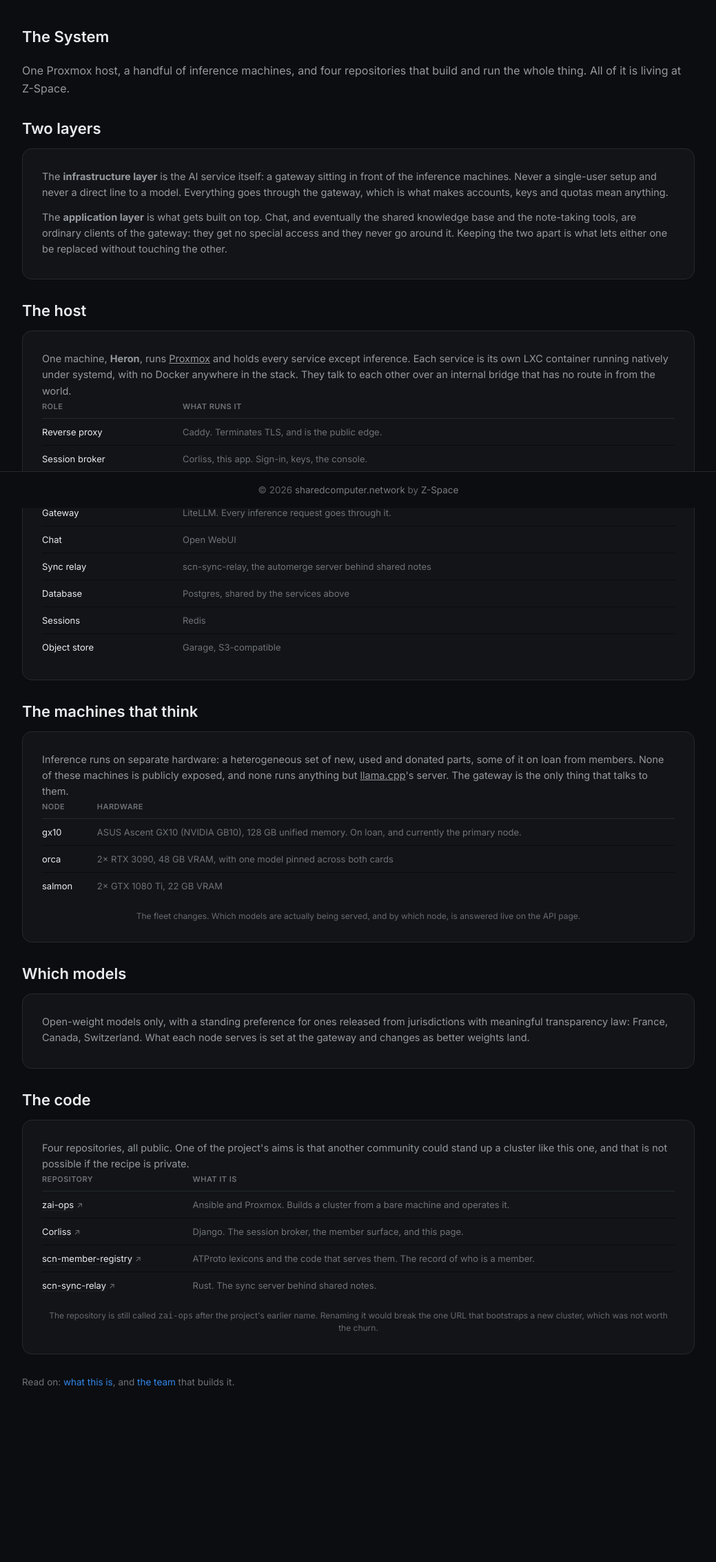
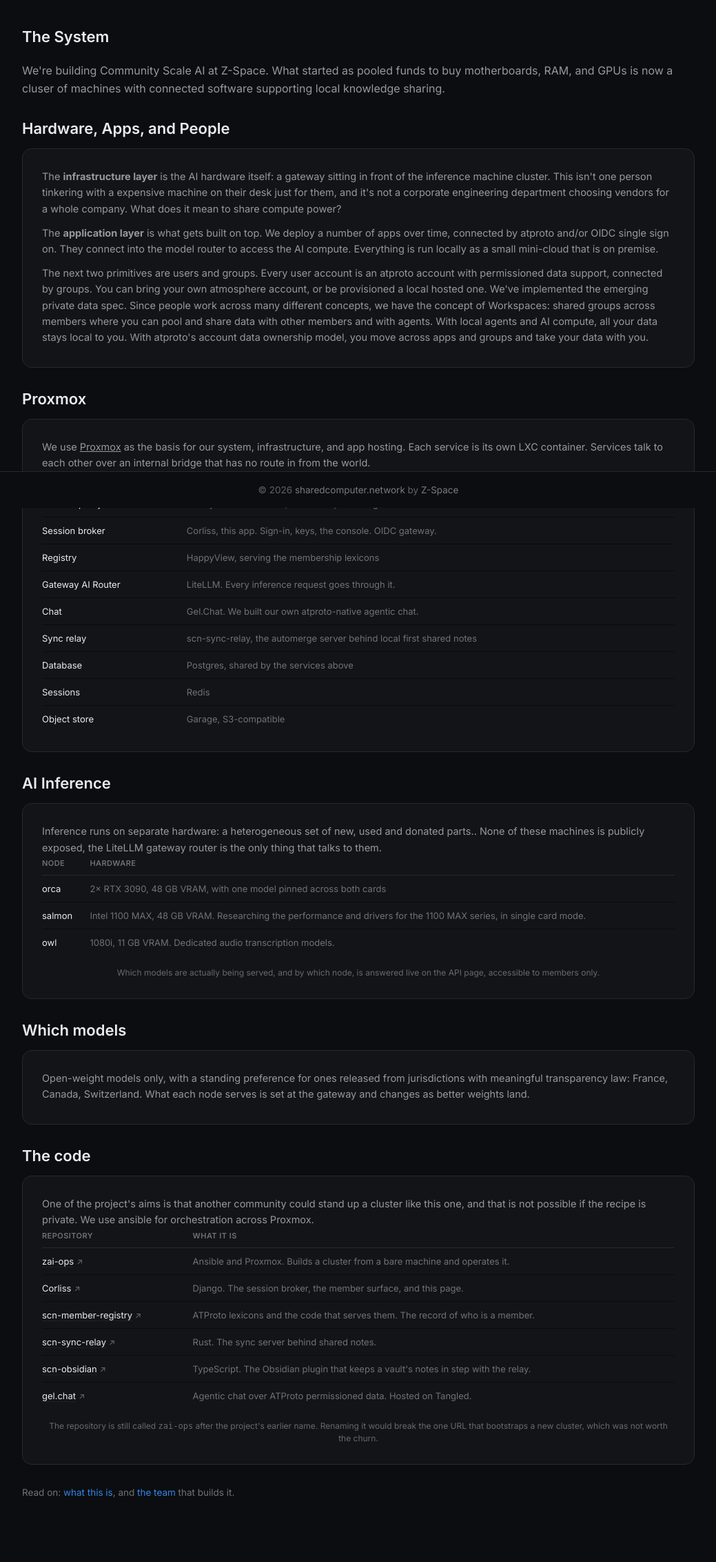
Before and after one commit to Z-Space-Society/Corliss, a Django app: template corliss/templates/about_system.html in a window 1280 px wide. Shown: the part 64-2328 px from the top of the page at 69% size, without its empty margins (120-1159 px from the left). Before the commit the page ends 2075 px from the top, so only its background shows below. Run offline with Django 5.2, Linux system fonts and the light colour scheme; the template is opened without the code that fills it, so the values that code supplies are empty.

Commit message:
Added supporters page, copy edits across all pages, added Pouria to listed team.

```diff
--- a/corliss/static/css/base.css
+++ b/corliss/static/css/base.css
@@ -1011,6 +1011,41 @@ a.btn-primary {
   margin: 0 0 4px;
 }
 
+/* A sponsor's mark where a person's face would be. The artwork is dark, drawn
+   for a light page, so it sits on a white plate inside the dark card rather
+   than being recoloured: a brand mark is theirs, not ours to edit. Fixed size,
+   like the avatars, so a late-arriving image cannot move the paragraph under
+   it. */
+.about-person__logo {
+  width: 200px;
+  height: 69px;
+  padding: 14px 16px;
+  object-fit: contain;
+  background: #fff;
+  border: 1px solid var(--border);
+  border-radius: 12px;
+  flex-shrink: 0;
+}
+
+/* A short list inside an about card: funding members, donations. Same measure
+   and rhythm as .page-text, with bullets and a heavier lead-in. */
+.about-list {
+  margin: 12px 0 0;
+  padding-left: 20px;
+  font-size: 14.5px;
+  line-height: 1.6;
+  color: var(--text-secondary);
+}
+
+.about-list li + li {
+  margin-top: 8px;
+}
+
+.about-list strong {
+  color: var(--text);
+  font-weight: 600;
+}
+
 /* The people are cards in a row with no section title between them, so the
    first one needs the gap the title used to provide. */
 .about-lead + .card {
--- a/corliss/templates/about_system.html
+++ b/corliss/templates/about_system.html
@@ -22,32 +22,25 @@ worth wiring up for.
 <div class="account-view about-view">
   <h1>The System</h1>
 
-  <p class="page-text about-lead">One Proxmox host, a handful of inference
-  machines, and four repositories that build and run the whole thing. All of it
-  is living at Z-Space.</p>
+  <p class="page-text about-lead">We're building Community Scale AI at Z-Space. What started as pooled funds to buy motherboards, RAM, and GPUs is now a cluser of machines with connected software supporting local knowledge sharing.</p>
 
-  <h2 class="section-title">Two layers</h2>
+  <h2 class="section-title">Hardware, Apps, and People</h2>
   <div class="card">
     <p class="page-text">The <strong>infrastructure layer</strong> is the AI
-    service itself: a gateway sitting in front of the inference machines. Never
-    a single-user setup and never a direct line to a model. Everything goes
-    through the gateway, which is what makes accounts, keys and quotas mean
-    anything.</p>
+    hardware itself: a gateway sitting in front of the inference machine cluster. This isn't one person tinkering with a expensive machine on their desk just for them, and it's not a corporate engineering department choosing vendors for a whole company. What does it mean to share compute power?</p>
 
     <p class="page-text">The <strong>application layer</strong> is what gets
-    built on top. Chat, and eventually the shared knowledge base and the
-    note-taking tools, are ordinary clients of the gateway: they get no special
-    access and they never go around it. Keeping the two apart is what lets
-    either one be replaced without touching the other.</p>
+    built on top. We deploy a number of apps over time, connected by atproto and/or OIDC single sign on. They connect into the model router to access the AI compute. Everything is run locally as a small mini-cloud that is on premise.</p>
+
+    <p class="page-text">The next two primitives are users and groups. Every user account is an atproto account with permissioned data support, connected by groups. You can bring your own atmosphere account, or be provisioned a local hosted one. We've implemented the emerging private data spec. Since people work across many different concepts, we have the concept of Workspaces: shared groups across members where you can pool and share data with other members and with agents. With local agents and AI compute, all your data stays local to you. With atproto's account data ownership model, you move across apps and groups and take your data with you.</p>
   </div>
 
-  <h2 class="section-title">The host</h2>
+  <h2 class="section-title">Proxmox</h2>
   <div class="card">
-    <p class="page-text">One machine, <strong>Heron</strong>, runs
+    <p class="page-text">We use
     <a href="https://www.proxmox.com/" target="_blank" rel="noopener">Proxmox</a>
-    and holds every service except inference. Each service is its own LXC
-    container running natively under systemd, with no Docker anywhere in the
-    stack. They talk to each other over an internal bridge that has no route in
+    as the basis for our system, infrastructure, and app hosting. Each service is its own LXC
+    container. Services talk to each other over an internal bridge that has no route in
     from the world.</p>
 
     <div class="table-scroll">
@@ -65,23 +58,23 @@ worth wiring up for.
           </tr>
           <tr>
             <td>Session broker</td>
-            <td class="data-table__muted">Corliss, this app. Sign-in, keys, the console.</td>
+            <td class="data-table__muted">Corliss, this app. Sign-in, keys, the console. OIDC gateway.</td>
           </tr>
           <tr>
             <td>Registry</td>
             <td class="data-table__muted">HappyView, serving the membership lexicons</td>
           </tr>
           <tr>
-            <td>Gateway</td>
+            <td>Gateway AI Router</td>
             <td class="data-table__muted">LiteLLM. Every inference request goes through it.</td>
           </tr>
           <tr>
             <td>Chat</td>
-            <td class="data-table__muted">Open WebUI</td>
+            <td class="data-table__muted">Gel.Chat. We built our own atproto-native agentic chat.</td>
           </tr>
           <tr>
             <td>Sync relay</td>
-            <td class="data-table__muted">scn-sync-relay, the automerge server behind shared notes</td>
+            <td class="data-table__muted">scn-sync-relay, the automerge server behind local first shared notes</td>
           </tr>
           <tr>
             <td>Database</td>
@@ -100,13 +93,11 @@ worth wiring up for.
     </div>
   </div>
 
-  <h2 class="section-title">The machines that think</h2>
+  <h2 class="section-title">AI Inference</h2>
   <div class="card">
     <p class="page-text">Inference runs on separate hardware: a heterogeneous
-    set of new, used and donated parts, some of it on loan from members. None of
-    these machines is publicly exposed, and none runs anything but
-    <a href="https://github.com/ggml-org/llama.cpp" target="_blank" rel="noopener">llama.cpp</a>'s
-    server. The gateway is the only thing that talks to them.</p>
+    set of new, used and donated parts.. None of
+    these machines is publicly exposed, the LiteLLM gateway router is the only thing that talks to them.</p>
 
     <div class="table-scroll">
       <table class="data-table">
@@ -118,23 +109,23 @@ worth wiring up for.
         </thead>
         <tbody>
           <tr>
-            <td>gx10</td>
-            <td class="data-table__muted">ASUS Ascent GX10 (NVIDIA GB10), 128&nbsp;GB unified memory. On loan, and currently the primary node.</td>
-          </tr>
-          <tr>
             <td>orca</td>
             <td class="data-table__muted">2&times; RTX 3090, 48&nbsp;GB VRAM, with one model pinned across both cards</td>
           </tr>
           <tr>
             <td>salmon</td>
-            <td class="data-table__muted">2&times; GTX 1080 Ti, 22&nbsp;GB VRAM</td>
+            <td class="data-table__muted">Intel 1100 MAX, 48&nbsp;GB VRAM. Researching the performance and drivers for the 1100 MAX series, in single card mode.</td>
+          </tr>
+          <tr>
+            <td>owl</td>
+            <td class="data-table__muted">1080i, 11&nbsp;GB VRAM. Dedicated audio transcription models.</td>
           </tr>
         </tbody>
       </table>
     </div>
 
-    <p class="hint-text">The fleet changes. Which models are actually being
-    served, and by which node, is answered live on the API page.</p>
+    <p class="hint-text">Which models are actually being
+    served, and by which node, is answered live on the API page, accessible to members only.</p>
   </div>
 
   <h2 class="section-title">Which models</h2>
@@ -147,9 +138,9 @@ worth wiring up for.
 
   <h2 class="section-title">The code</h2>
   <div class="card">
-    <p class="page-text">Four repositories, all public. One of the project's
+    <p class="page-text">One of the project's
     aims is that another community could stand up a cluster like this one, and
-    that is not possible if the recipe is private.</p>
+    that is not possible if the recipe is private. We use ansible for orchestration across Proxmox.</p>
 
     <div class="table-scroll">
       <table class="data-table">
@@ -184,6 +175,18 @@ worth wiring up for.
                    target="_blank" rel="noopener">scn-sync-relay</a></td>
             <td class="data-table__muted">Rust. The sync server behind shared notes.</td>
           </tr>
+          <tr>
+            <td><a class="handle-link handle-link--out"
+                   href="https://github.com/Z-Space-Society/scn-obsidian"
+                   target="_blank" rel="noopener">scn-obsidian</a></td>
+            <td class="data-table__muted">TypeScript. The Obsidian plugin that keeps a vault's notes in step with the relay.</td>
+          </tr>
+          <tr>
+            <td><a class="handle-link handle-link--out"
+                   href="https://tangled.org/scnorg.tngl.sh/gel.chat"
+                   target="_blank" rel="noopener">gel.chat</a></td>
+            <td class="data-table__muted">Agentic chat over ATProto permissioned data. Hosted on Tangled.</td>
+          </tr>
         </tbody>
       </table>
     </div>
--- a/corliss/templates/base.html
+++ b/corliss/templates/base.html
@@ -46,7 +46,7 @@
         <div class="nav__divider"></div>
 
         {% comment %}
-        `about_page` is set by the three about views and by nothing else, so it
+        `about_page` is set by the about views and by nothing else, so it
         is both "is the reader in this section" for the trigger and "which page"
         for the items. A menu that opens on hover gives no other clue about
         where the reader already is.
@@ -57,10 +57,12 @@
           <div class="nav__dropdown nav__dropdown--left">
             <a class="nav__dropdown-item{% if about_page == 'about' %} is-active{% endif %}"
                href="{% url 'about' %}">About</a>
+            <a class="nav__dropdown-item{% if about_page == 'team' %} is-active{% endif %}"
+               href="{% url 'about_team' %}">The Team</a>
+            <a class="nav__dropdown-item{% if about_page == 'supporters' %} is-active{% endif %}"
+               href="{% url 'about_supporters' %}">Supporters</a>
             <a class="nav__dropdown-item{% if about_page == 'system' %} is-active{% endif %}"
                href="{% url 'about_system' %}">The System</a>
-            <a class="nav__dropdown-item{% if about_page == 'team' %} is-active{% endif %}"
-               href="{% url 'about_team' %}">The Team</a>
           </div>
         </div>
       </div>
--- a/corliss/urls.py
+++ b/corliss/urls.py
@@ -70,10 +70,11 @@ urlpatterns = [
     # The member's own end of the same subject: asking to join. Writes to the
     # applicant's PDS, never to the registry.
     path("membership/apply", views.apply, name="apply"),
-    # The public explanation, in three pages. Ungated; see `views.about`.
+    # The public explanation, in four pages. Ungated; see `views.about`.
     path("about/", views.about, name="about"),
     path("about/system/", views.about_system, name="about_system"),
     path("about/team/", views.about_team, name="about_team"),
+    path("about/supporters/", views.about_supporters, name="about_supporters"),
     # The member's own name and email. Signed-in rather than member-gated —
     # see `views.account`.
     path("account/", views.account, name="account"),
```
Also changed, not shown: corliss/templates/about.html (+5 -6 lines), corliss/templates/about_supporters.html (added, +84 -0 lines), corliss/templates/about_team.html (+20 -17 lines), corliss/tests/test_views.py (+40 -9 lines), corliss/views.py (+29 -13 lines), corliss/static/img/greyhaven-logo.svg (added).
